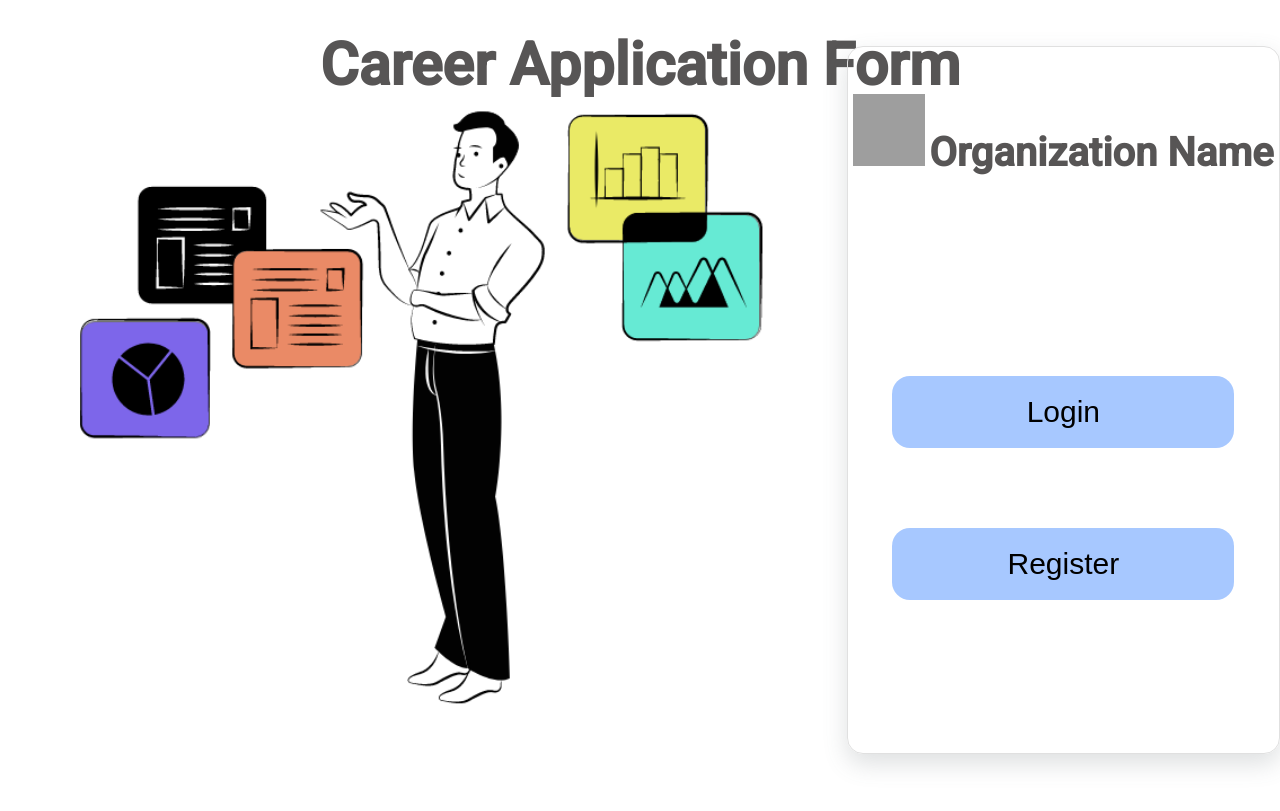
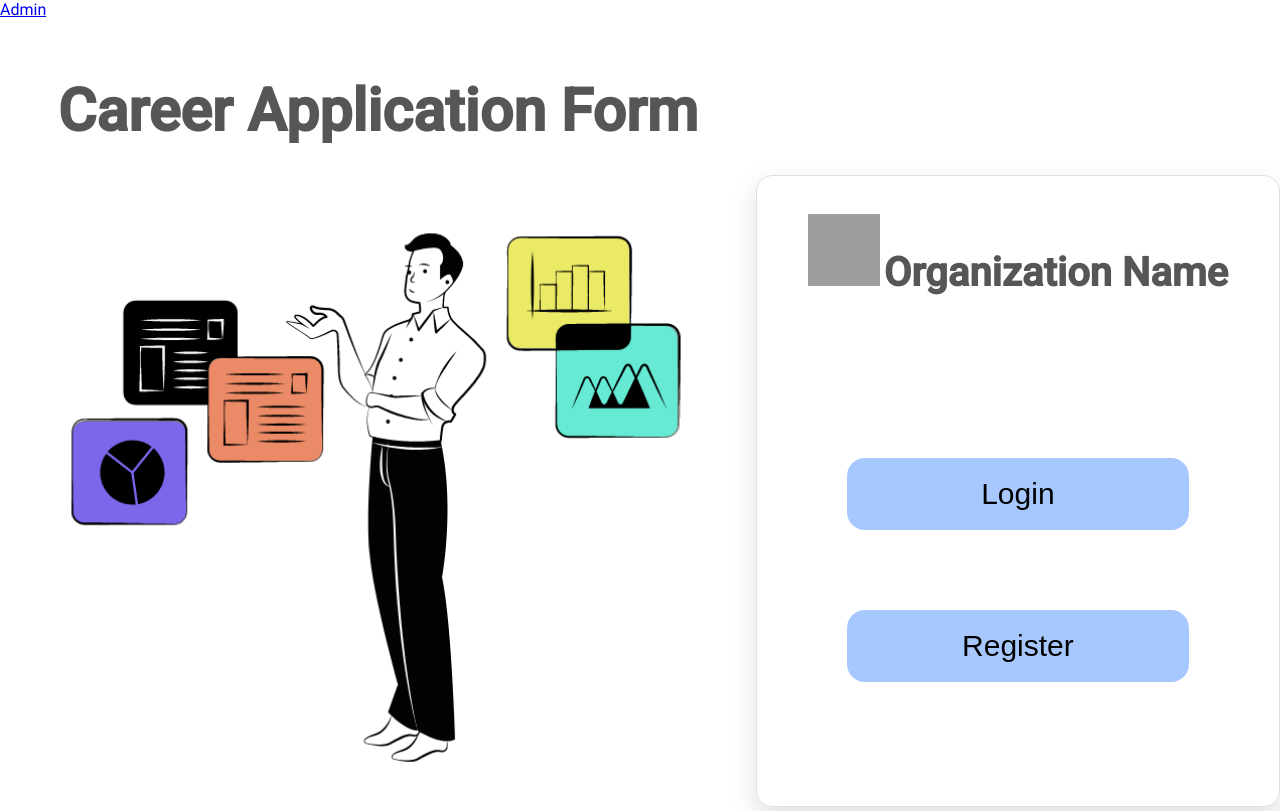
Before and after one commit to 5u00n/Career-Application-Form-PHP, a PHP site: page / in a window 1280 px wide. Before the commit the page ends 768 px from the top, so only its background shows below. Run offline with PHP 8.4, Linux system fonts and the light colour scheme; grey boxes are pictures that could not be loaded.

Commit message:
next step

```diff
--- a/Assets/css/style.css
+++ b/Assets/css/style.css
@@ -3,6 +3,7 @@
 
 
 body {
+
   width: 100%;
 }
 
@@ -31,6 +32,7 @@ main {
   padding: 30px;
   font-size: 59px;
   color: #575555;
+  width: 100%;
 
 }
 
@@ -60,7 +62,7 @@ main {
   box-shadow: 0 10px 25px rgb(92 99 105 / 20%);
 }
 .org-div{
-  margin:auto
+  margin:auto;
 }
 .img-lan{
   height: 100%;
--- a/index.html
+++ b/index.html
@@ -11,9 +11,10 @@
 
 <body>
 
-    <h1 class="heading h-lan">Career Application Form</h1>
+
 
     <main class="block-main">
+        <h1 class="heading h-lan">Career Application Form</h1>
         <div class="left l-lan ">
             <img class="img-lan" src="/Assets/img/img-landing.png" alt="Pictue" >
         </div>
@@ -33,7 +34,7 @@
 
     </main>
     <footer>
-
+        <a href="/Admin">Admin</a>
     </footer>
 </body>
 
```
